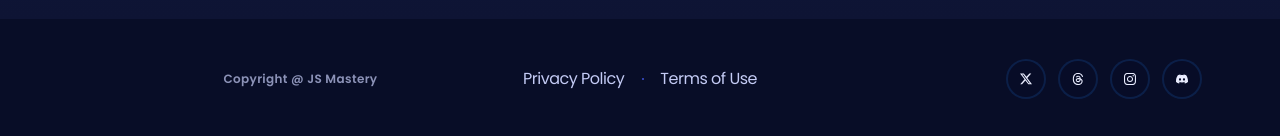
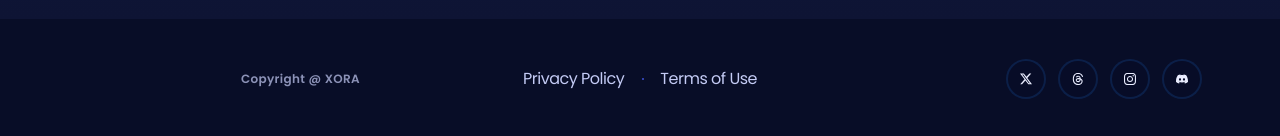
Before and after one commit to cyy963/saas_landing_page, a React (Vite) app: page / in a window 1280 px wide. Shown: the part 5451-5587 px from the top of the page. Built offline with nearby package versions, Linux system fonts and the light colour scheme.

Commit message:
update: footer

```diff
--- a/src/sections/Footer.jsx
+++ b/src/sections/Footer.jsx
@@ -6,7 +6,7 @@ const Footer = () => {
       <div className="container py-10">
         <div className="flex w-full max-md:flex-col">
           <div className="small-compact flex flex-1 flex-wrap items-center justify-center gap-5">
-            <p className="opacity-70">Copyright @ JS Mastery</p>
+            <p className="opacity-70">Copyright @ XORA</p>
           </div>
           <div className="flex items-center justify-center sm:ml-auto">
             <p className="legal-after relative mr-9 text-p5 transition-all duration-500 hover:text-p1">
```
